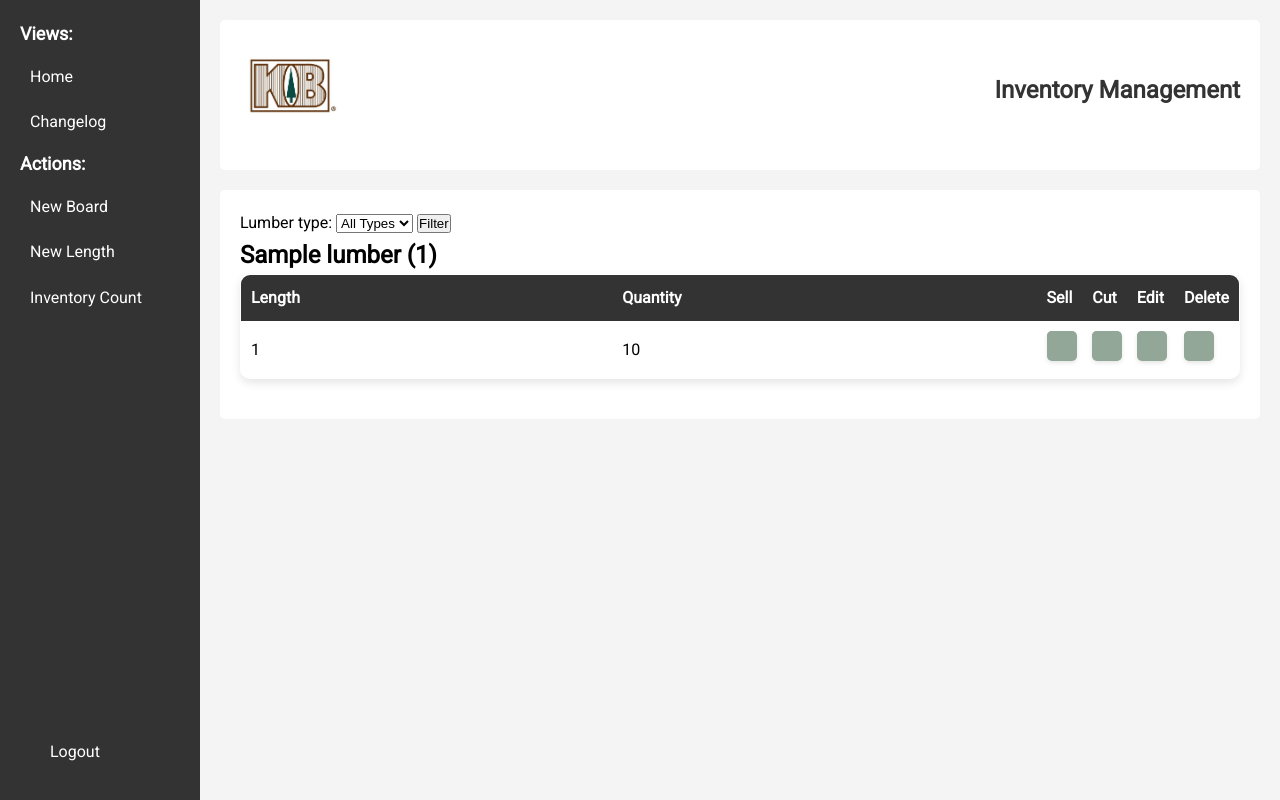
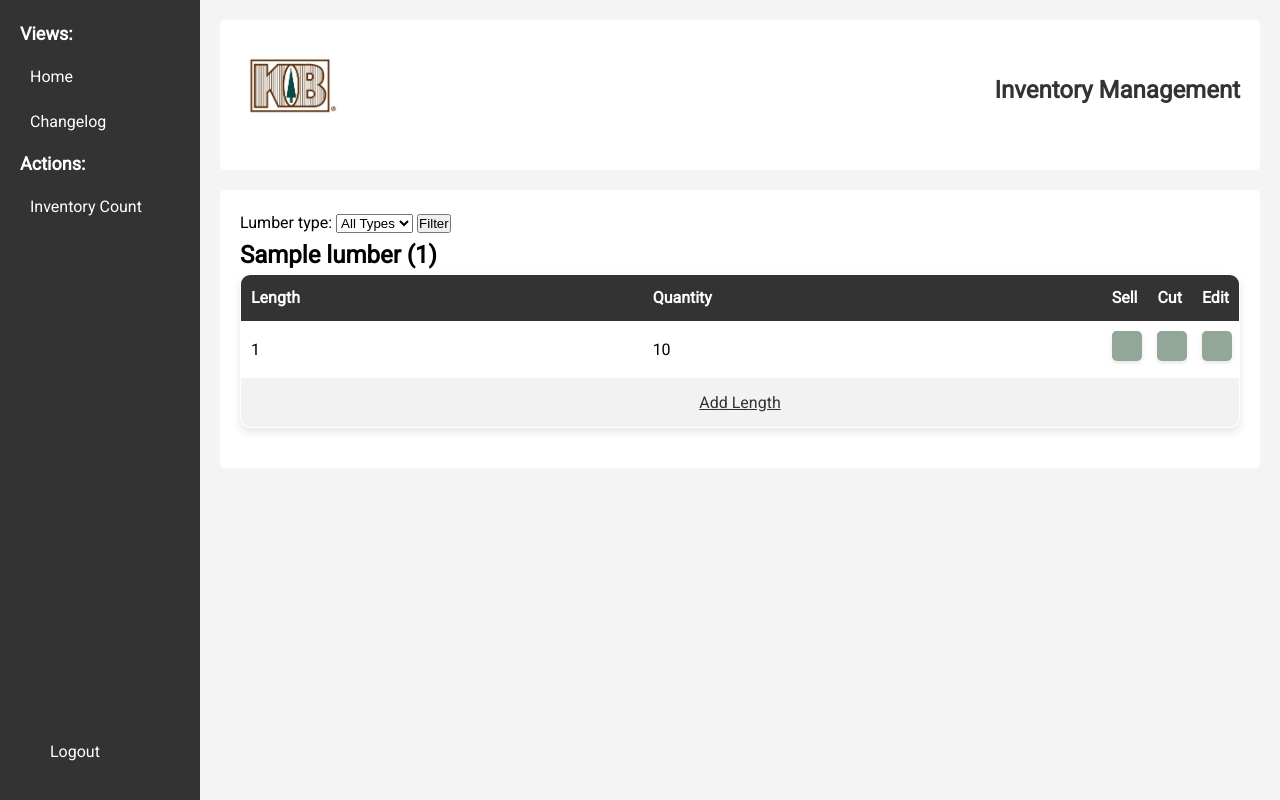
Before and after one commit to makuiken/KB-Inventory-Manager, a Django app: page /inventory/ in a window 1280 px wide. Run offline with Django 4.2, Linux system fonts and the light colour scheme; a user stored in the database is signed in; tables that the repository leaves empty hold one stand-in row (values such as "Sample post").

Commit message:
Update UI

```diff
--- a/inventory/forms.py
+++ b/inventory/forms.py
@@ -22,6 +22,7 @@ class QuantityForm(forms.ModelForm):
 
 class SellForm(forms.Form):
     quantity = forms.IntegerField(min_value=1, label='Quantity')
+    salesorder = forms.IntegerField(min_value=1, label='Sales Order Number')
 
 class CutForm(forms.Form):
     desired_length = forms.IntegerField(label='Desired Length')
--- a/inventory/templates/base.html
+++ b/inventory/templates/base.html
@@ -27,18 +27,10 @@
               Changelog
             </a>
             <h3 class="sidebar-header">Actions:</h3>
-            <a href="{% url 'lumbercreate' %}">
-                <i class="fa fa-plus-square" aria-hidden="true"></i>
-                New Board
+            <a href="{% url 'inventorycount' %}">
+              <i class="fa-solid fa-calculator" aria-hidden="true"></i>
+                Inventory Count
             </a>
-            <a href="{% url 'lengthcreate' %}">
-                <i class="fa fa-plus-circle" aria-hidden="true"></i>
-                New Length
-            </a>
-            <a href="{% url 'inventorycount' %}">
-              <i class="fa fa-plus-circle" aria-hidden="true"></i>
-              Inventory Count
-          </a>
             <div class="sidebar-footer">
                 <a href="{% url 'logout' %}">
                     <i class="fa fa-sign-out" aria-hidden="true"></i>
--- a/inventory/templates/inventory/home.html
+++ b/inventory/templates/inventory/home.html
@@ -17,7 +17,6 @@
                 <th>Sell</th>
                 <th>Cut</th>
                 <th>Edit</th>
-                <th>Delete</th>
             </tr>
         </thead>
         <tbody>
@@ -46,15 +45,15 @@
                         </a>
                     </span>
                 </td>
-                <td class="action-cell">
-                    <span class="icon-button">
-                        <a href="{% url 'lengthdelete' ref_id=lumber.ref_id length=length.length %}">
-                            <i class="fa-solid fa-trash"></i>
-                        </a>
-                    </span>
+            </tr>
+            {% endfor %}
+            <tr>
+                <td colspan="5" style="text-align: center;">
+                    <a href="{% url 'lengthcreate' ref_id=lumber.ref_id %}" >
+                        <i class="fa fa-plus-circle"></i> Add Length
+                    </a>
                 </td>
             </tr>
-            {% endfor %}
         </tbody>
     </table>
 {% endfor %}
```
